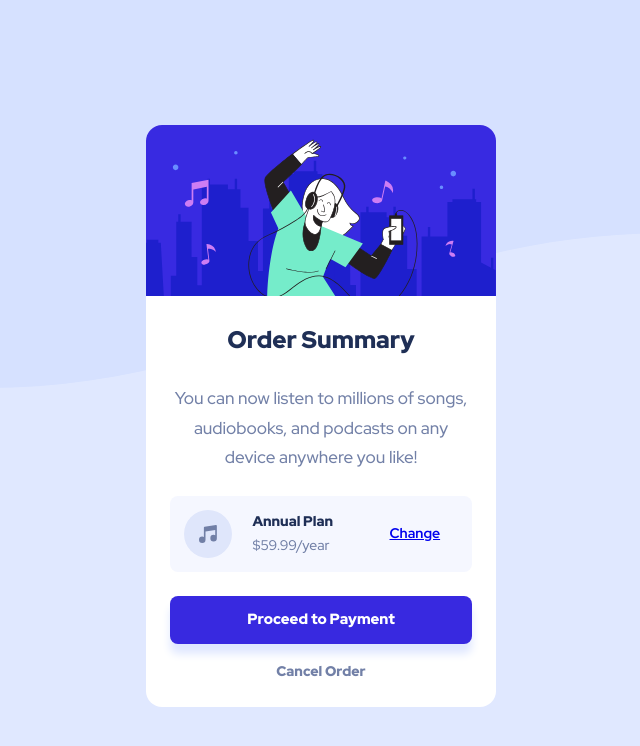
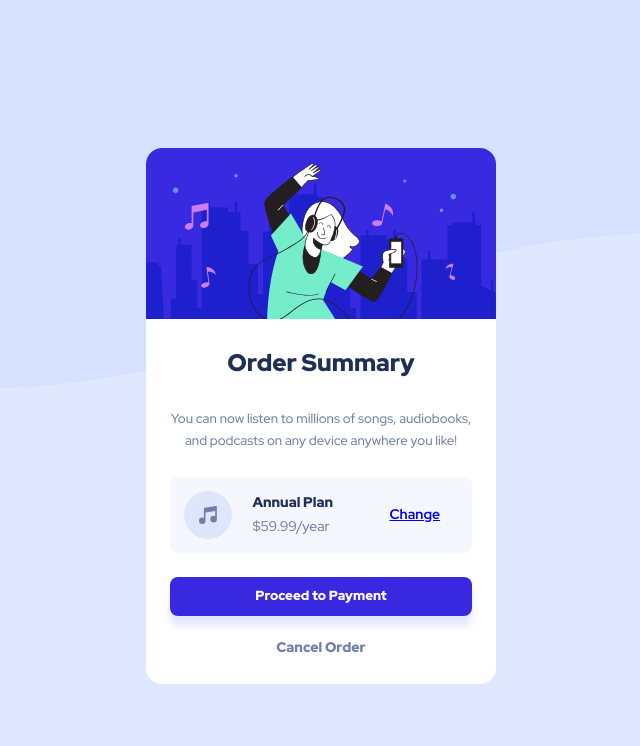
Before and after one commit to Sushitr4sh/Order-summary-component, a plain HTML site: page index.html in a window 1280 px wide. Shown: the whole page, without its empty margins (319-959 px from the left). Drawn offline with Linux system fonts and the light colour scheme.

Commit message:
Add files via upload

```diff
--- a/style.css
+++ b/style.css
@@ -143,7 +143,7 @@ body {
   justify-items: center;
   align-items: center;
   width: 100%;
-  height: 120%;
+  height: 110%;
 
   border: none;
   border-radius: 0.5rem;
@@ -151,7 +151,7 @@ body {
   background-color: var(--clr-primary-brightBlue);
   color: white;
   font-weight: var(--fw-black);
-  font-size: 0.925rem;
+  font-size: 0.825rem;
 
   box-shadow: 0 150px 8px 0 var(--clr-primary-paleBlue),
     0 10px 8px 0 var(--clr-primary-paleBlue);
@@ -190,7 +190,7 @@ body {
 
 .card__description {
   text-align: center;
-  font-size: 1.07rem;
+  font-size: 0.825rem;
 }
 
 .card__cancel {
```
